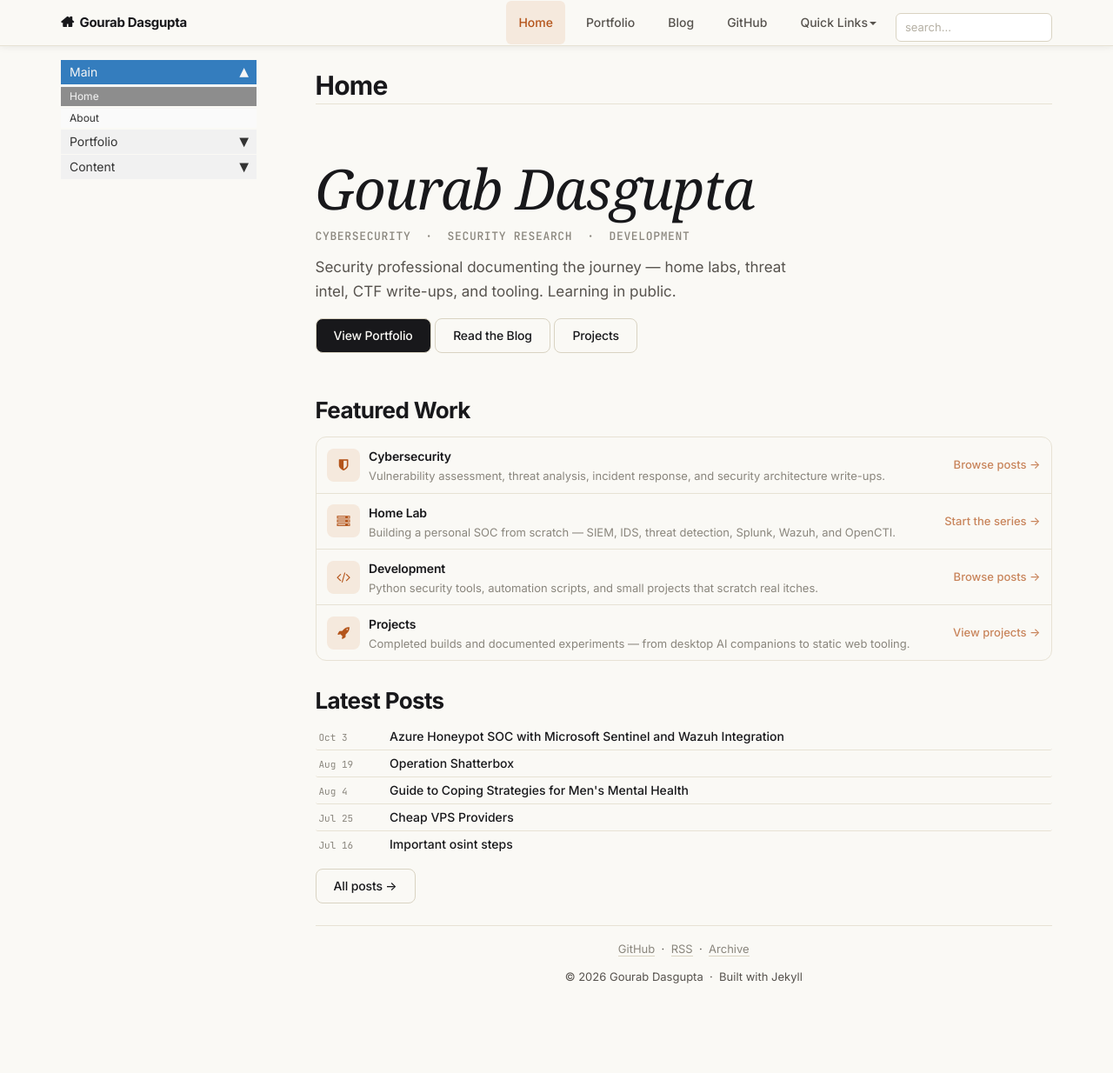
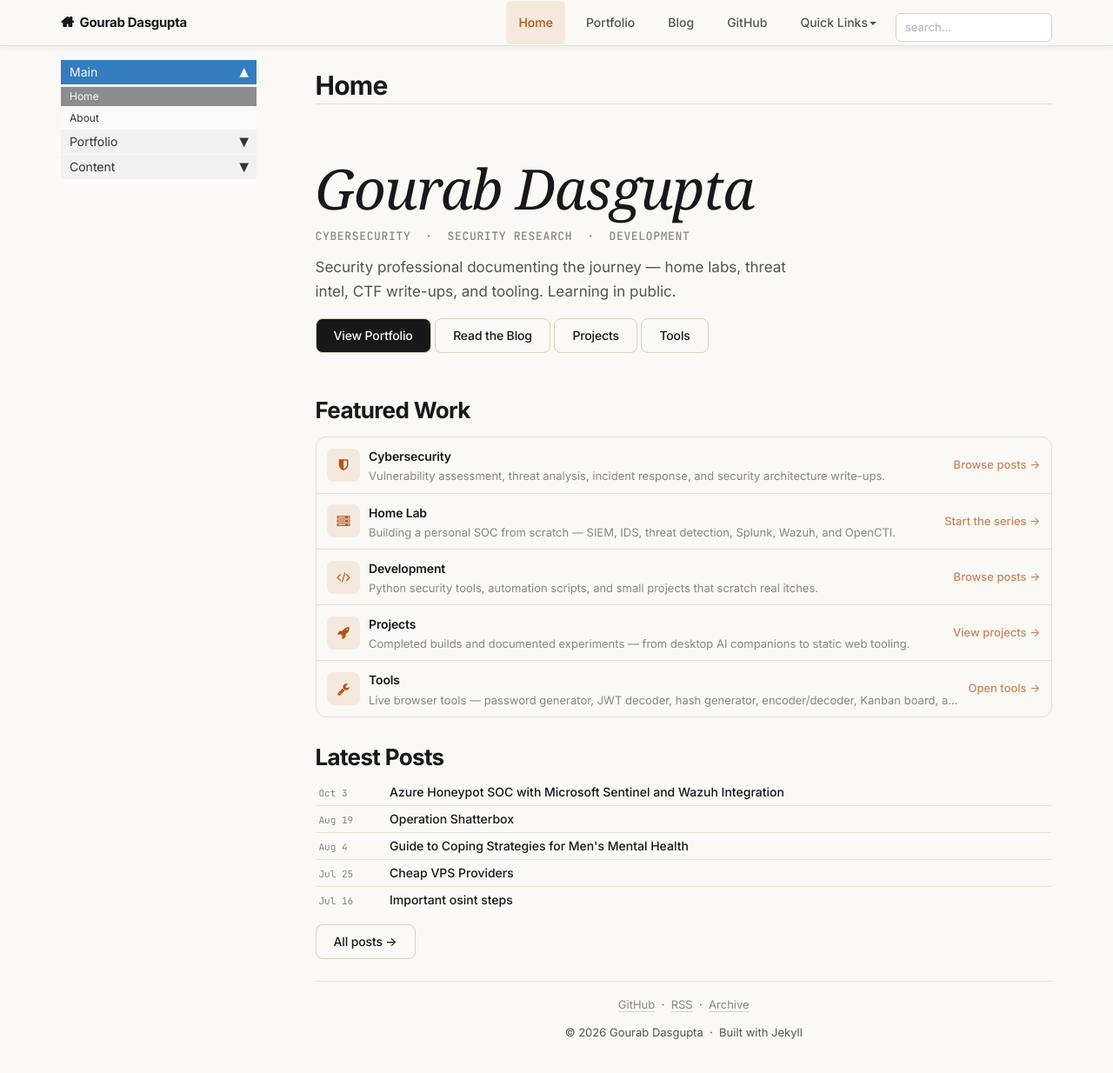
Before and after one commit to gourab026/gourab026.github.io, a Jekyll site: the page built from index.md, in a window 1280 px wide and 1271 px high. Shown: the top 1234 px of the window at 87% size. Built offline with Jekyll 4.4.1, drawn with Linux system fonts in a browser that asks for light colours; some web fonts are replaced; comment, search, counter and statistics services are not loaded.

Commit message:
Add Tools link to homepage hero buttons and featured work section
Co-Authored-By: Claude Sonnet 4.6 <noreply@anthropic.com>

```diff
--- a/index.md
+++ b/index.md
@@ -14,6 +14,7 @@ toc: false
 <a href="portfolio.html" class="btn">View Portfolio</a>
 <a href="blog.html" class="btn btn-outline">Read the Blog</a>
 <a href="projects.html" class="btn btn-outline">Projects</a>
+<a href="tools/index.html" class="btn btn-outline">Tools</a>
 </div>
 </div>
 
@@ -59,6 +60,15 @@ toc: false
 <span class="featured-item-arrow">View projects →</span>
 </a>
 
+<a href="tools/index.html" class="featured-item">
+<div class="featured-item-icon"><i class="fa fa-wrench" aria-hidden="true"></i></div>
+<div class="featured-item-body">
+<div class="featured-item-title">Tools</div>
+<div class="featured-item-desc">Live browser tools — password generator, JWT decoder, hash generator, encoder/decoder, Kanban board, and more.</div>
+</div>
+<span class="featured-item-arrow">Open tools →</span>
+</a>
+
 </div>
 
 </div>
```
